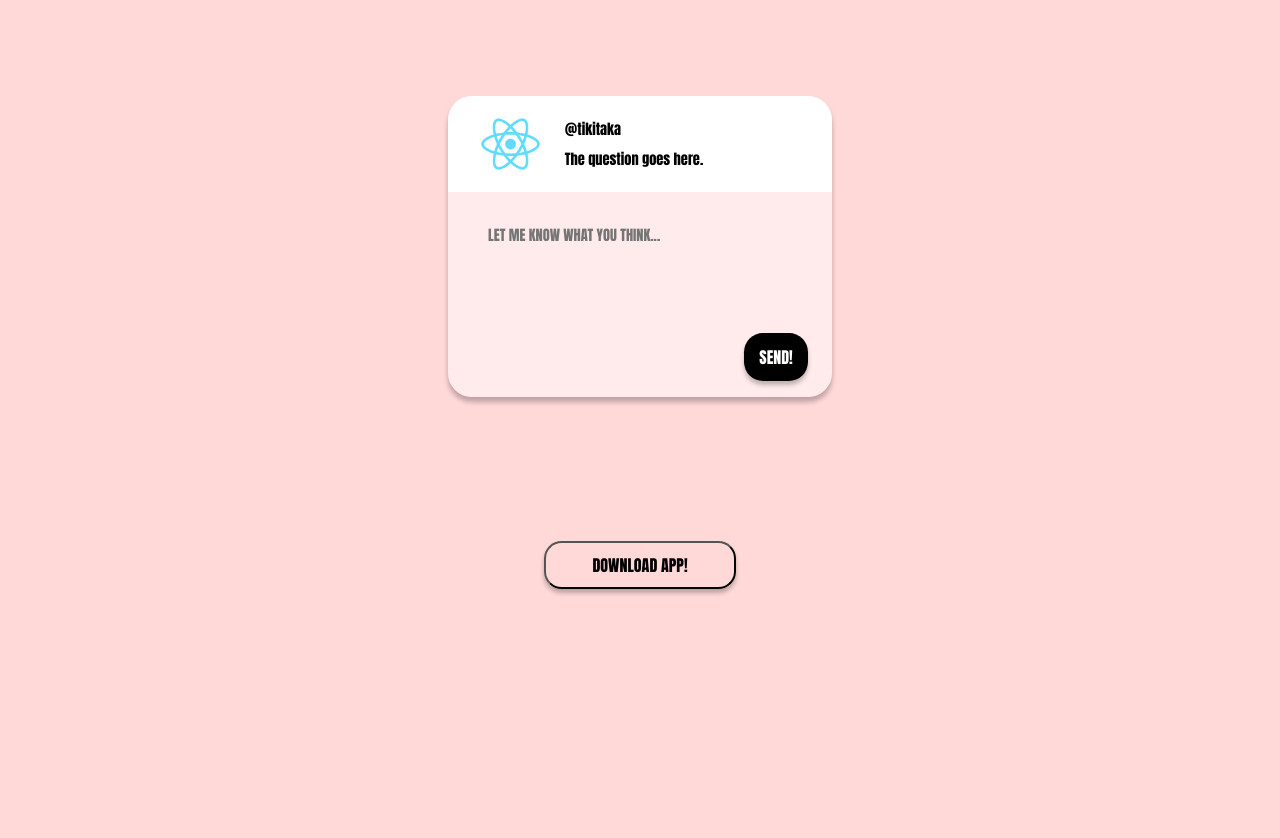
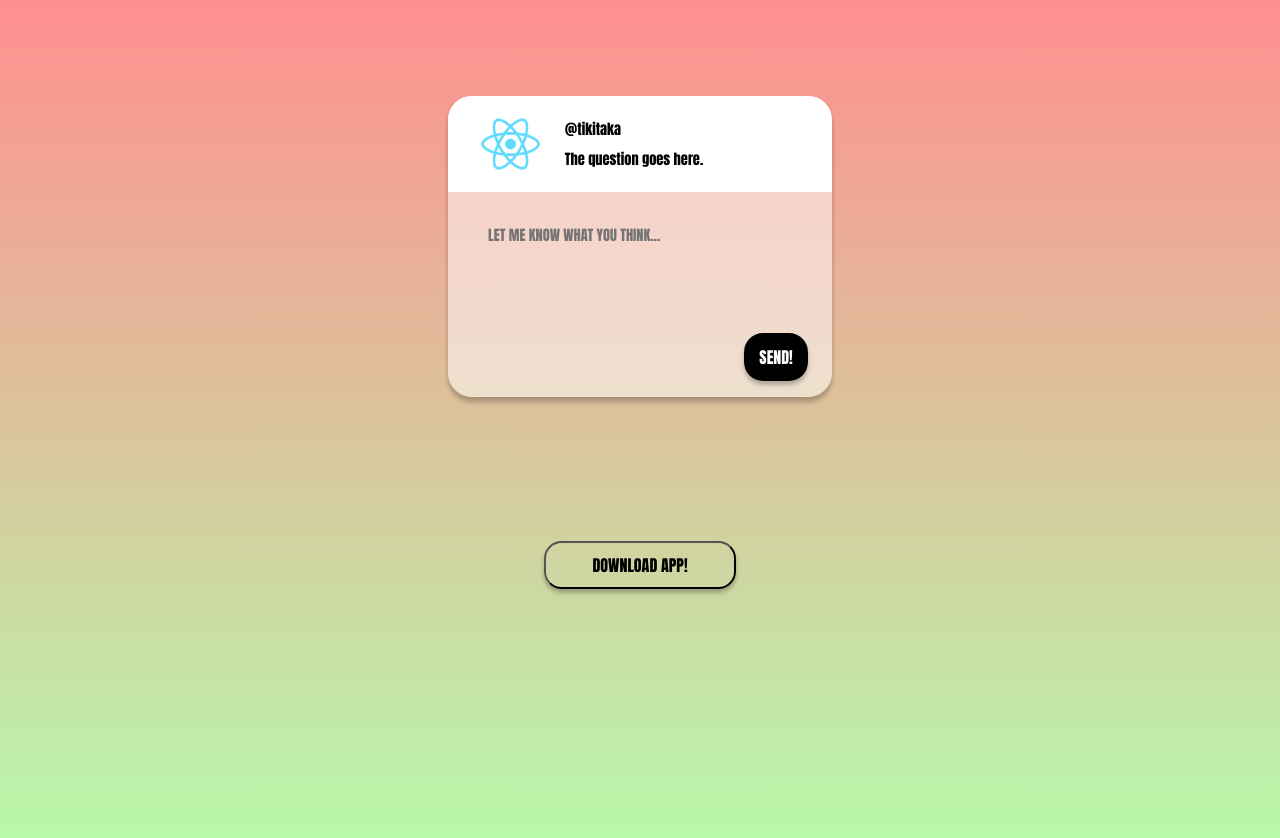
Before and after one commit to SV22-TikiTaka/frontend-web, a React (Create React App) app: page / in a window 1280 px wide. Shown: the top 838 px of the page. Built offline with nearby package versions, Linux system fonts and the light colour scheme.

Commit message:
design: background gradient applied

```diff
--- a/package.json
+++ b/package.json
@@ -18,6 +18,7 @@
     "react-is": "16.8.0",
     "react-scripts": "^5.0.1",
     "styled-components": "^5.3.5",
+    "svgo": "^2.8.0",
     "typescript": "^4.8.2",
     "web-vitals": "^2.1.4"
   },
--- a/src/App.css
+++ b/src/App.css
@@ -5,7 +5,7 @@
   --sub-green: #B3FFAC;
   --main-gray: #8F8F8F;
   --sub-gray : #EEEDED;
-  background-color: var(--sub-pink);
+  background: linear-gradient(var(--main-pink), var(--sub-green));
 }
 .App {
   text-align: center;
```
Also changed, not shown: 2 other files (tests, documents, lock files or other folders).
